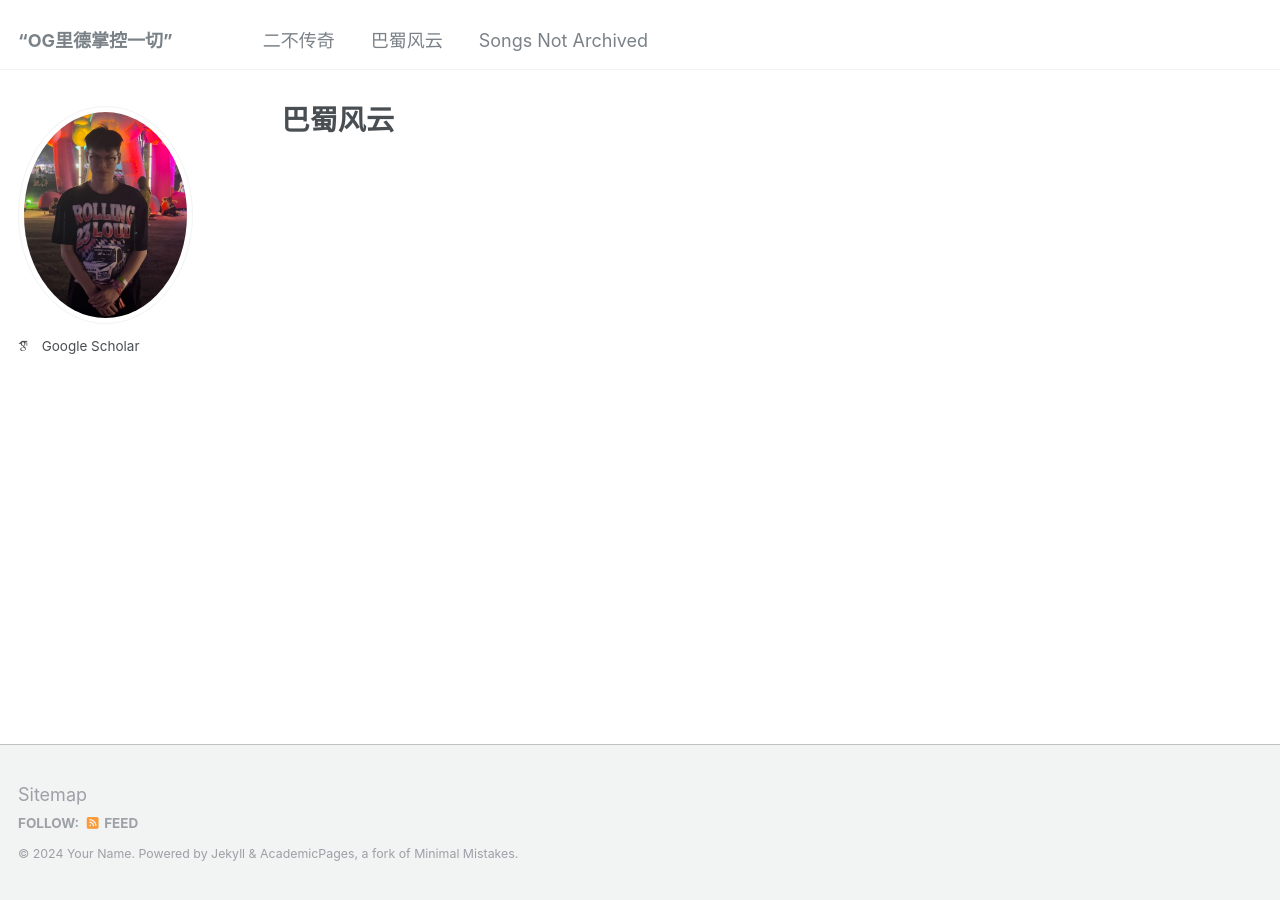
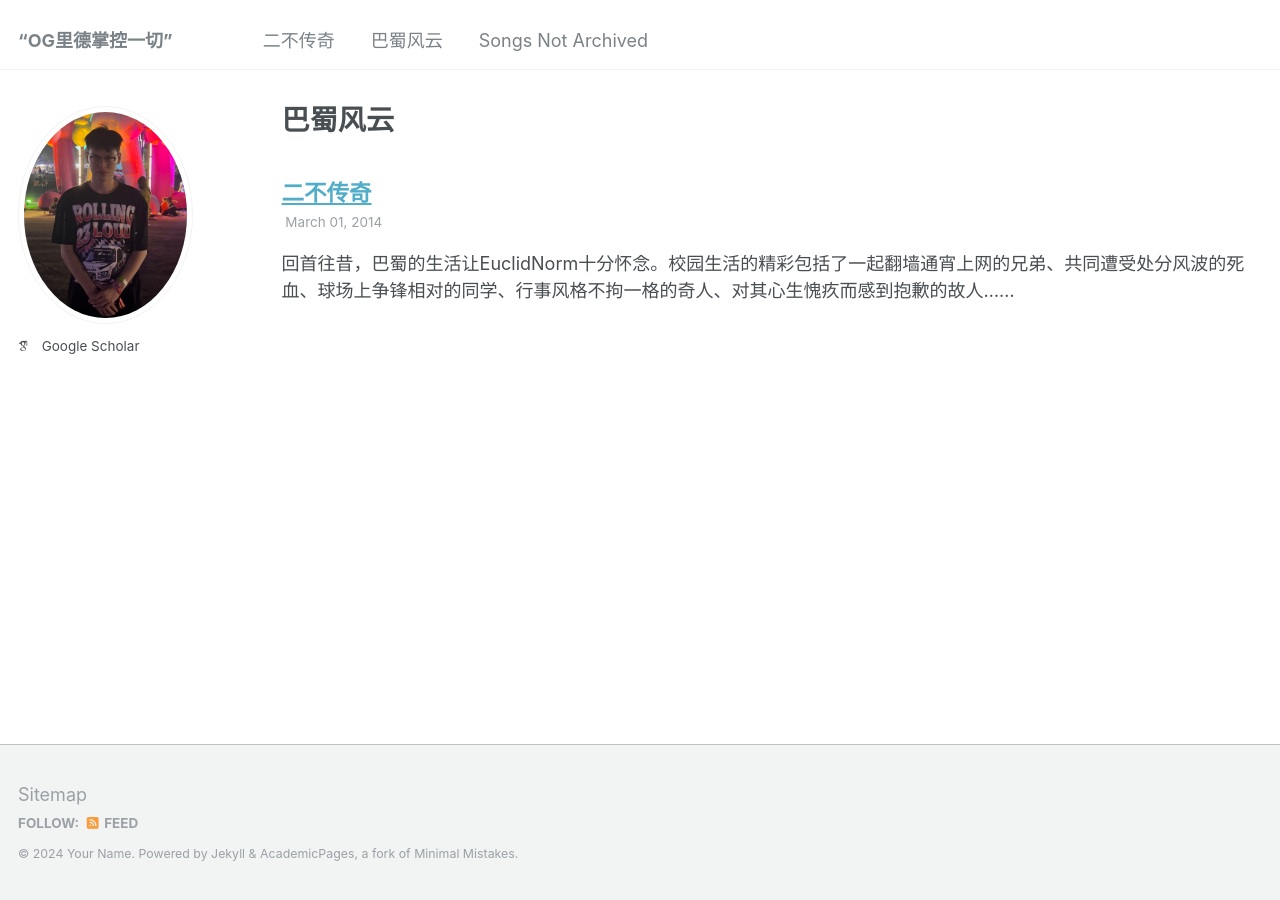
Before and after one commit to BSITA-CQ/BSITA-CQ.github.io, a Jekyll site: the page built from _pages/talks.html, in a window 1280 px wide. Built offline with Jekyll 4.4.1, drawn with Linux system fonts in a browser that asks for light colours; some web fonts are replaced.

Commit message:
Update 2014-03-01-talk-3.md

```diff
--- a/_talks/2014-03-01-talk-3.md
+++ b/_talks/2014-03-01-talk-3.md
@@ -1,3 +1,8 @@
+---
+title: "二不传奇"
+collection: teaching
+---
+
 回首往昔，巴蜀的生活让EuclidNorm十分怀念。校园生活的精彩包括了一起翻墙通宵上网的兄弟、共同遭受处分风波的死血、球场上争锋相对的同学、行事风格不拘一格的奇人、对其心生愧疚而感到抱歉的故人......
 
 <br/>
```
